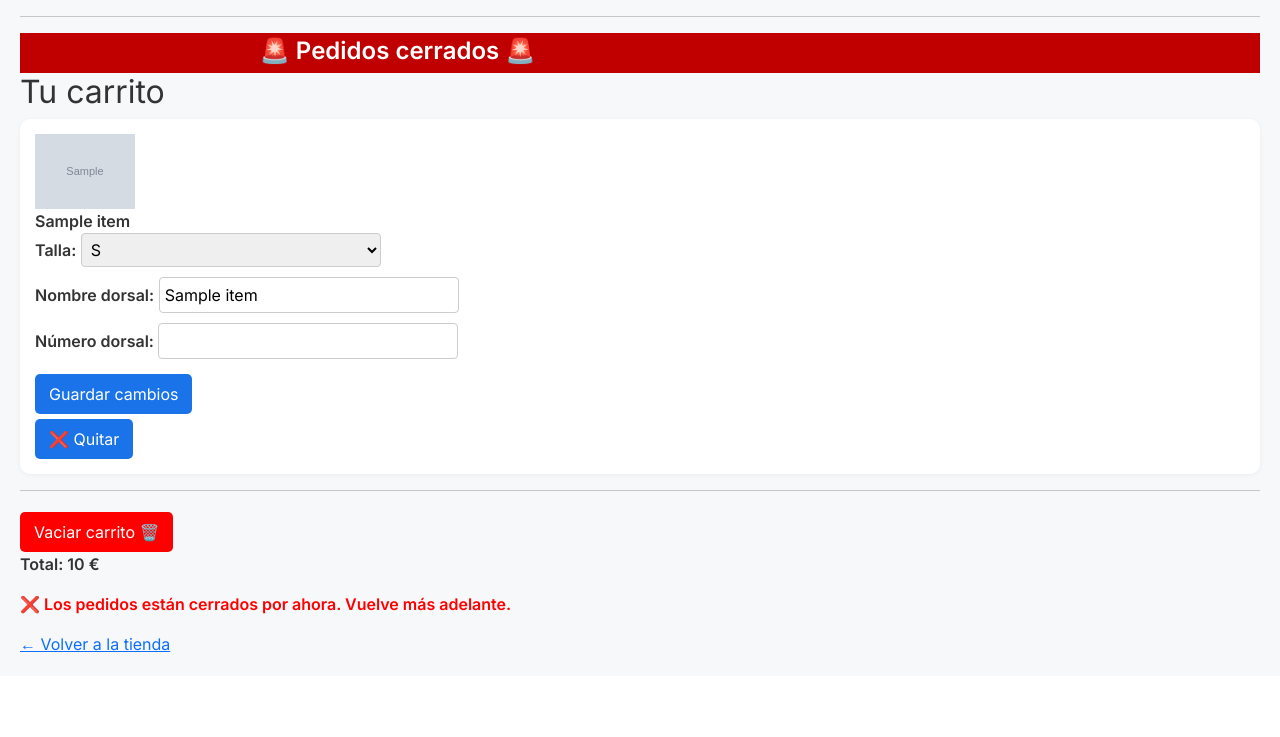
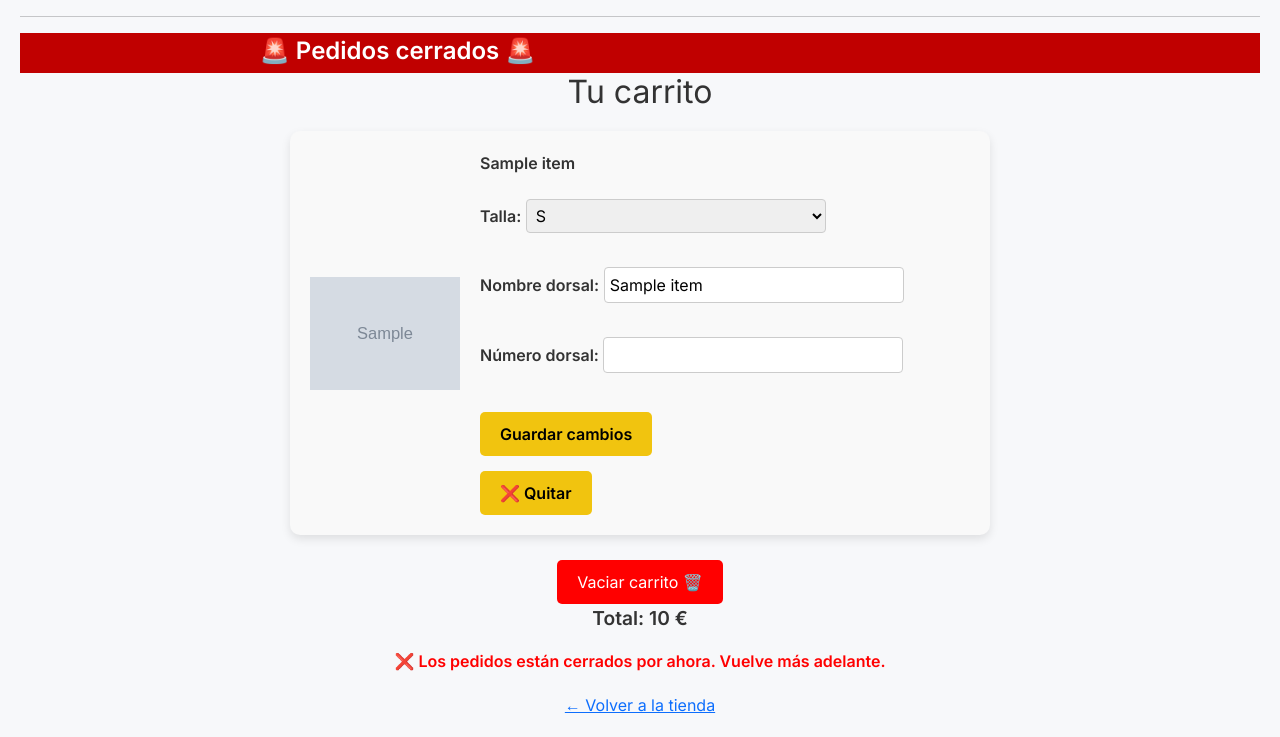
Before and after one commit to Alvarciu/WEB-Relampago-Pricense-, a Django app: template relampagoweb/templates/carrito.html in a window 1280 px wide. Shown: the part 170-907 px from the top of the page. Before the commit the page ends 822 px from the top, so only its background shows below. Run offline with Django 5.2, Linux system fonts and the light colour scheme; the template is opened without the code that fills it: most values are stand-ins (such as "Sample title", 1, 10 or a date in 2020); grey boxes marked "Sample" are stand-in pictures.

Commit message:
carrito sin terminar

```diff
--- a/relampagoweb/templates/carrito.html
+++ b/relampagoweb/templates/carrito.html
@@ -1,16 +1,63 @@
 {% extends "base.html" %}
 {% block content %}
-<h2>Tu carrito</h2>
+<h2 style="text-align: center;">Tu carrito</h2>
+
+<style>
+  .carrito-item {
+    animation: fadeIn 0.5s ease-in;
+    transition: transform 0.2s, box-shadow 0.2s;
+    margin: 20px auto;
+    padding: 20px;
+    max-width: 700px;
+    background-color: #f9f9f9;
+    box-shadow: 0 4px 10px rgba(0, 0, 0, 0.1);
+    border-radius: 10px;
+    display: flex;
+    gap: 20px;
+    align-items: center;
+  }
+
+  .carrito-item:hover {
+    transform: translateY(-5px);
+    box-shadow: 0 8px 16px rgba(0, 0, 0, 0.2);
+  }
+
+  .carrito-img {
+    flex: 0 0 150px;
+  }
+
+  .carrito-info {
+    flex: 1;
+    text-align: left;
+  }
+
+  .carrito-info form {
+    margin-bottom: 10px;
+  }
+
+  @keyframes fadeIn {
+    from {
+      opacity: 0;
+      transform: translateY(20px);
+    }
+    to {
+      opacity: 1;
+      transform: translateY(0);
+    }
+  }
+</style>
 
 {% if carrito %}
-  <ul>
+  <ul style="list-style: none; padding: 0;">
     {% for item in carrito %}
-      <li>
-        <img src="{{ item.imagen_url }}" width="100"><br>
-
+      <li class="carrito-item">
+        <div class="carrito-img">
+          <img src="{{ item.imagen_url }}" width="150">
+        </div>
+        <div class="carrito-info">
           <form action="{% url 'editar_item_carrito' forloop.counter0 %}" method="post">
             {% csrf_token %}
-          <strong>{{ item.nombre }}</strong><br>
+            <strong>{{ item.nombre }}</strong><br><br>
 
             <label>Talla:</label>
             <select name="talla">
@@ -18,46 +65,52 @@
               <option value="M" {% if item.talla == 'M' %}selected{% endif %}>M</option>
               <option value="L" {% if item.talla == 'L' %}selected{% endif %}>L</option>
               <option value="XL" {% if item.talla == 'XL' %}selected{% endif %}>XL</option>
-          </select><br>
+            </select><br><br>
 
             {% if item.nombre_dorsal is not None %}
               <label>Nombre dorsal:</label>
-            <input type="text" name="nombre_dorsal" value="{{ item.nombre_dorsal }}"><br>
+              <input type="text" name="nombre_dorsal" value="{{ item.nombre_dorsal }}"><br><br>
 
               <label>Número dorsal:</label>
-            <input type="number" name="numero_dorsal" value="{{ item.numero_dorsal }}"><br>
+              <input type="number" name="numero_dorsal" value="{{ item.numero_dorsal }}"><br><br>
             {% endif %}
 
-          <button type="submit">Guardar cambios</button>
+            <button type="submit" style="background-color: #f1c40f; color: black; font-weight: bold; padding: 10px 20px; border: none; border-radius: 5px;">
+              Guardar cambios
+            </button>
           </form>
 
           <form action="{% url 'eliminar_del_carrito' forloop.counter0 %}" method="post" style="display:inline;">
             {% csrf_token %}
-          <button type="submit">❌ Quitar</button>
+            <button type="submit" style="background-color: #f1c40f; color: black; font-weight: bold; padding: 10px 20px; border: none; border-radius: 5px;">
+              ❌ Quitar
+            </button>
           </form>
+        </div>
       </li>
-      <hr>
     {% endfor %}
   </ul>
 
-  <form action="{% url 'vaciar_carrito' %}" method="post">
+  <form action="{% url 'vaciar_carrito' %}" method="post" style="text-align: center;">
     {% csrf_token %}
-    <button type="submit" style="background-color: red; color: white;">Vaciar carrito 🗑️</button>
+    <button type="submit" style="background-color: red; color: white; padding: 10px 20px; border: none; border-radius: 5px;">Vaciar carrito 🗑️</button>
   </form>
 
-  <p><strong>Total: {{ total }} €</strong></p>
+  <p style="text-align: center; font-size: 1.2em;"><strong>Total: {{ total }} €</strong></p>
 
   {% if pedidos_abiertos %}
-    <form action="{% url 'resumen_pedido' %}" method="get">
-      <button type="submit" style="background-color: green; color: white; padding: 10px 20px;">Finalizar pedido</button>
+    <form action="{% url 'resumen_pedido' %}" method="get" style="text-align: center;">
+      <button type="submit" style="background-color: green; color: white; padding: 10px 20px; border: none; border-radius: 5px;">Finalizar pedido</button>
     </form>
   {% else %}
-    <p style="color: red;"><strong>❌ Los pedidos están cerrados por ahora. Vuelve más adelante.</strong></p>
+    <p style="text-align: center; color: red;"><strong>❌ Los pedidos están cerrados por ahora. Vuelve más adelante.</strong></p>
   {% endif %}
 
 {% else %}
-  <p>Tu carrito está vacío.</p>
+  <p style="text-align: center;">Tu carrito está vacío.</p>
 {% endif %}
 
+<div style="text-align: center; margin-top: 20px;">
   <a href="{% url 'tienda' %}">← Volver a la tienda</a>
+</div>
 {% endblock %}
```
Also changed, not shown: db.sqlite3. Lines whose indentation alone changed are shown as unchanged.
